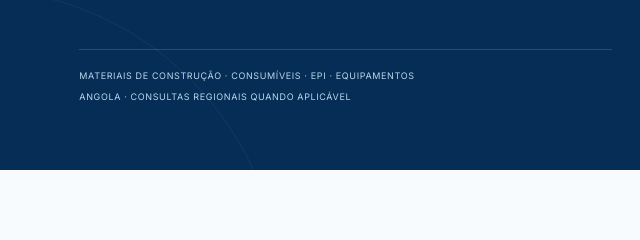
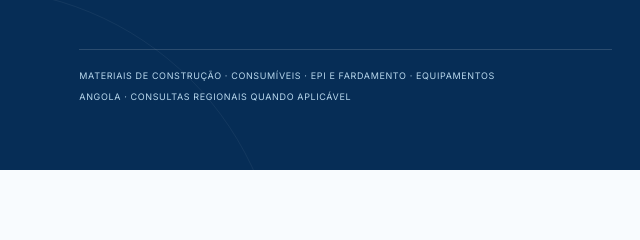
Before and after one commit to matias500mhf-star/hmatias-website, an Astro site in the folder platform/astro-preview/: page /supply in a window 1280 px wide. Shown: the part 721-961 px from the top of the page, 0-640 px from the left. Built offline with nearby package versions, Linux system fonts and the light colour scheme; Astro itself is replaced by a stand-in of ours.

Commit message:
Clarify Supply categories in Portuguese

```diff
--- a/platform/astro-preview/src/pages/supply/index.astro
+++ b/platform/astro-preview/src/pages/supply/index.astro
@@ -26,7 +26,7 @@ const whatsappSupply = company.whatsappUri + "?text=" + encodeURIComponent(
         <h1>Fornecimento<br /><em>com critério.</em></h1>
         <p class="hero-lead">Identificamos soluções de fornecimento a partir da especificação do cliente, consultamos parceiros e verificamos as condições comerciais antes de apresentar uma proposta.</p>
         <div class="hero-actions"><a class="button button-light" href="#pedido">Solicitar cotação <span aria-hidden="true">↓</span></a><a class="text-link text-link-light" href={company.sourceAoUrl}>SOURCE AO <span aria-hidden="true">↗</span></a></div>
-        <div class="hero-meta"><span>Materiais de construção · Consumíveis · EPI · Equipamentos</span><span>Angola · consultas regionais quando aplicável</span></div>
+        <div class="hero-meta"><span>Materiais de construção · Consumíveis · EPI e fardamento · Equipamentos</span><span>Angola · consultas regionais quando aplicável</span></div>
       </div>
       <figure class="construction-hero-image supply-hero-image">
         <Image src={heroPhoto} alt="Chapas perfiladas documentadas para consultas de fornecimento" widths={[640,960,1280]} sizes="(max-width:900px) 100vw,48vw" format="webp" quality={84} loading="eager" fetchpriority="high"/>
```
